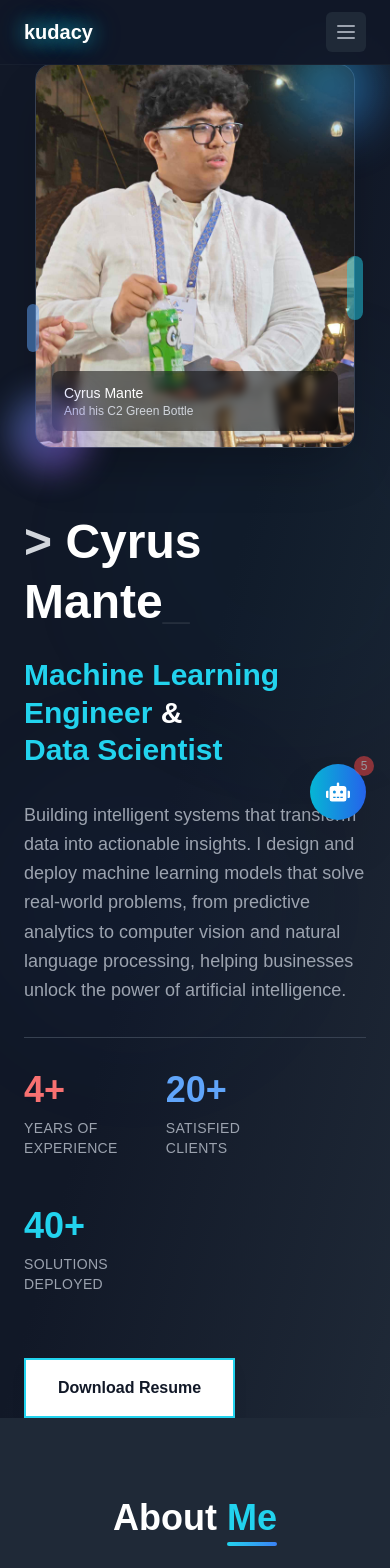
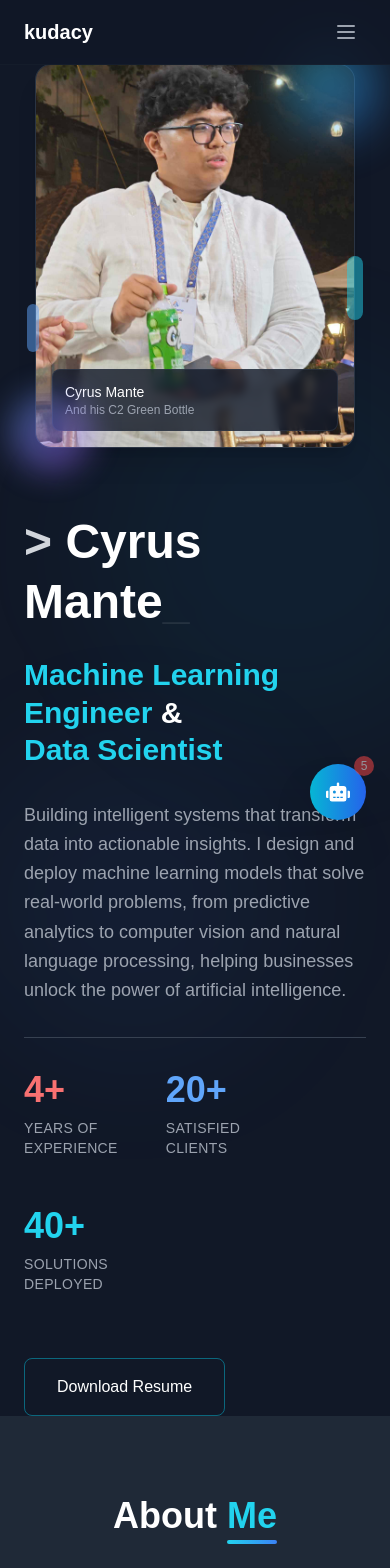
Before and after one commit to mattekudacy/kudacy, a Next.js app: page / in a window 390 px wide. Shown: the top 1568 px of the page. Built offline with nearby package versions, Linux system fonts and the light colour scheme.

Commit message:
refactor: Update styles in HeroSection, Navbar, and ProjectsSection components for improved aesthetics and responsiveness

```diff
--- a/src/components/HeroSection.tsx
+++ b/src/components/HeroSection.tsx
@@ -7,11 +7,11 @@ const HeroSection = () => {
   const [nameTyped, setNameTyped] = useState(false);
 
   return (
-    <section id="home" className="min-h-screen bg-gradient-to-br from-gray-900 via-gray-900 to-gray-800 text-white flex items-center relative overflow-hidden pt-16">
+    <section id="home" className="min-h-screen bg-gray-900 text-white flex items-center relative overflow-hidden pt-16">
       {/* Background decoration */}
-      <div className="absolute inset-0 overflow-hidden">
-        <div className="absolute top-1/4 left-1/4 w-96 h-96 bg-cyan-500/5 rounded-full blur-3xl animate-pulse"></div>
-        <div className="absolute bottom-1/4 right-1/4 w-80 h-80 bg-blue-500/5 rounded-full blur-3xl animate-pulse"></div>
+      <div className="absolute inset-0 overflow-hidden pointer-events-none">
+        <div className="absolute top-1/4 left-1/4 w-96 h-96 bg-cyan-500/5 rounded-full blur-3xl"></div>
+        <div className="absolute bottom-1/4 right-1/4 w-80 h-80 bg-blue-500/5 rounded-full blur-3xl"></div>
       </div>
 
       <div className="max-w-7xl mx-auto px-6 lg:px-8 relative z-10 w-full">
@@ -71,9 +71,8 @@ const HeroSection = () => {
             <div className={`transition-opacity duration-1000 delay-1500 ${nameTyped ? 'opacity-100' : 'opacity-0'}`}>
               <div className="pt-8">
                 <a href='https://docs.google.com/document/d/1DhbWY81LX608xCGZq3zYWxomhyi0VqsXO1zBR0d8UHQ/edit?usp=sharing' target='_blank'>
-                  <button className="group bg-white text-gray-900 px-8 py-4 font-semibold hover:bg-gray-200 transition-all duration-300 border-2 border-cyan-400 hover:border-cyan-300 shadow-lg hover:shadow-cyan-400/20 hover:scale-105 hover:-translate-y-1 relative overflow-hidden">
-                    <span className="relative z-10"> Download Resume</span>
-                    <div className="absolute inset-0 bg-gradient-to-r from-cyan-400 to-blue-500 opacity-0 group-hover:opacity-10 transition-opacity duration-300"></div>
+                  <button className="group bg-transparent text-white px-8 py-4 font-medium hover:bg-cyan-500/10 transition-all duration-300 border border-cyan-500/50 hover:border-cyan-400 rounded-lg">
+                    <span className="relative z-10">Download Resume</span>
                   </button>
                 </a>
               </div>
@@ -84,17 +83,17 @@ const HeroSection = () => {
           <div className="flex justify-center lg:justify-end order-1 lg:order-2">
             <div className="relative group">
               {/* Main image container */}
-              <div className="w-80 h-96 lg:w-96 lg:h-[500px] bg-gradient-to-br from-gray-800 via-gray-700 to-gray-900 rounded-2xl overflow-hidden border border-gray-700 shadow-2xl hover:shadow-cyan-400/10 transition-all duration-500 hover:scale-105 hover:-translate-y-2">
+              <div className="w-80 h-96 lg:w-96 lg:h-[500px] bg-gray-800 rounded-2xl overflow-hidden border border-gray-700/50 shadow-xl transition-all duration-500 hover:border-cyan-500/30">
                 {/* Professional headshot placeholder with better styling */}
                 <div className="w-full h-full flex items-center justify-center relative">
-                  <div className="text-8xl text-cyan-400 group-hover:scale-110 transition-transform duration-500">
+                  <div className="text-8xl text-cyan-400 transition-transform duration-500">
                     <img src="/images/me.jpg" alt="Cyrus Mante" className="w-full h-full object-cover" />
                   </div>
                   {/* Overlay text */}
                   <div className="absolute bottom-4 left-4 right-4">
-                    <div className="bg-black/50 backdrop-blur-sm rounded-lg p-3 group-hover:bg-black/70 transition-all duration-300">
+                    <div className="bg-gray-900/80 backdrop-blur-sm rounded-lg p-3 border border-gray-700/50">
                       <p className="text-white text-sm font-medium">Cyrus Mante</p>
-                      <p className="text-gray-300 text-xs">And his C2 Green Bottle</p>
+                      <p className="text-gray-400 text-xs">And his C2 Green Bottle</p>
                     </div>
                   </div>
                 </div>
--- a/src/components/Navbar.tsx
+++ b/src/components/Navbar.tsx
@@ -7,12 +7,12 @@ const Navbar = () => {
   const [isMenuOpen, setIsMenuOpen] = useState(false);
 
   return (
-    <nav className="fixed top-0 left-0 right-0 z-50 bg-gray-900/95 backdrop-blur-md border-b border-gray-800/50 animate-fade-in">
+    <nav className="fixed top-0 left-0 right-0 z-50 bg-gray-900/90 backdrop-blur-sm border-b border-gray-800/30">
       <div className="max-w-7xl mx-auto px-6 lg:px-8">
         <div className="flex items-center justify-between h-16">
           {/* Logo/Brand */}
           <div className="flex-shrink-0">
-            <Link href="/" className="text-xl font-bold text-white hover:text-cyan-400 transition-all duration-300 hover:scale-105 animate-glow">
+            <Link href="/" className="text-xl font-bold text-white hover:text-cyan-400 transition-colors duration-300">
               kudacy
             </Link>
           </div>
@@ -56,7 +56,7 @@ const Navbar = () => {
             <button
               type="button"
               onClick={() => setIsMenuOpen(!isMenuOpen)}
-              className="bg-gray-800 p-2 rounded-md text-gray-400 hover:text-white hover:bg-gray-700 focus:outline-none focus:ring-2 focus:ring-offset-2 focus:ring-offset-gray-800 focus:ring-white transition-all duration-300 hover:scale-110"
+              className="bg-transparent p-2 rounded-md text-gray-400 hover:text-white hover:bg-gray-800 focus:outline-none transition-colors duration-300"
               aria-controls="mobile-menu"
               aria-expanded={isMenuOpen}
             >
--- a/src/components/ProjectsSection.tsx
+++ b/src/components/ProjectsSection.tsx
@@ -166,34 +166,20 @@ const ProjectsSection = () => {
                   viewport={{ once: true }}
                 >
                   <motion.div
-                    className="relative bg-gray-800 rounded-lg overflow-hidden border border-gray-700 group-hover:border-cyan-400 transition-all duration-500"
+                    className="relative bg-gray-800 rounded-lg overflow-hidden border border-gray-700 hover:border-cyan-500/50 transition-all duration-300"
                     whileHover={{
-                      y: -10,
-                      boxShadow: "0 25px 50px rgba(6, 182, 212, 0.3)",
-                      scale: 1.05
+                      y: -5,
+                      boxShadow: "0 10px 30px -10px rgba(0, 0, 0, 0.5)",
                     }}
                     transition={{ duration: 0.3 }}
                   >
-                    {/* Animated border glow */}
-                    <motion.div
-                      className="absolute -inset-1 bg-gradient-to-r from-cyan-400 via-blue-500 to-purple-500 rounded-lg opacity-0 group-hover:opacity-75 blur transition-opacity duration-500"
-                      animate={{
-                        background: [
-                          "linear-gradient(0deg, #06b6d4, #3b82f6, #8b5cf6)",
-                          "linear-gradient(120deg, #06b6d4, #3b82f6, #8b5cf6)",
-                          "linear-gradient(240deg, #06b6d4, #3b82f6, #8b5cf6)",
-                          "linear-gradient(360deg, #06b6d4, #3b82f6, #8b5cf6)"
-                        ]
-                      }}
-                      transition={{ duration: 4, repeat: Infinity, ease: "linear" }}
-                    />
 
                     <div className="relative bg-gray-800 rounded-lg overflow-hidden">
                       <motion.img
                         src={project.image}
                         alt={project.title}
                         className="w-full h-64 object-cover"
-                        whileHover={{ scale: 1.1 }}
+                        whileHover={{ scale: 1.05 }}
                         transition={{ duration: 0.5 }}
                         onError={(e) => {
                           const target = e.target as HTMLImageElement;
```
